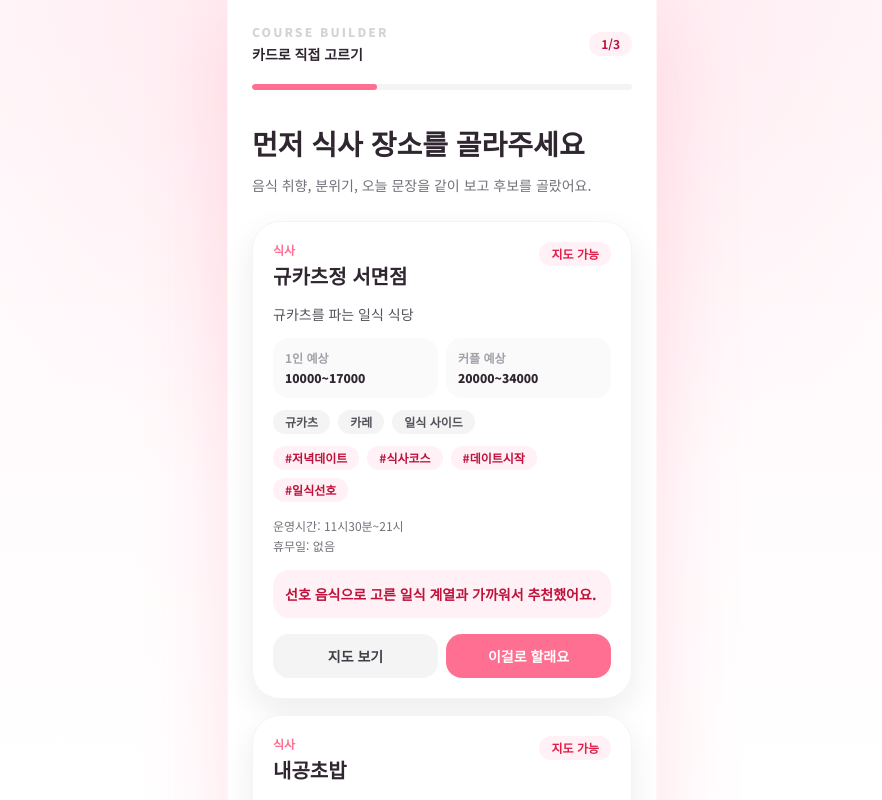
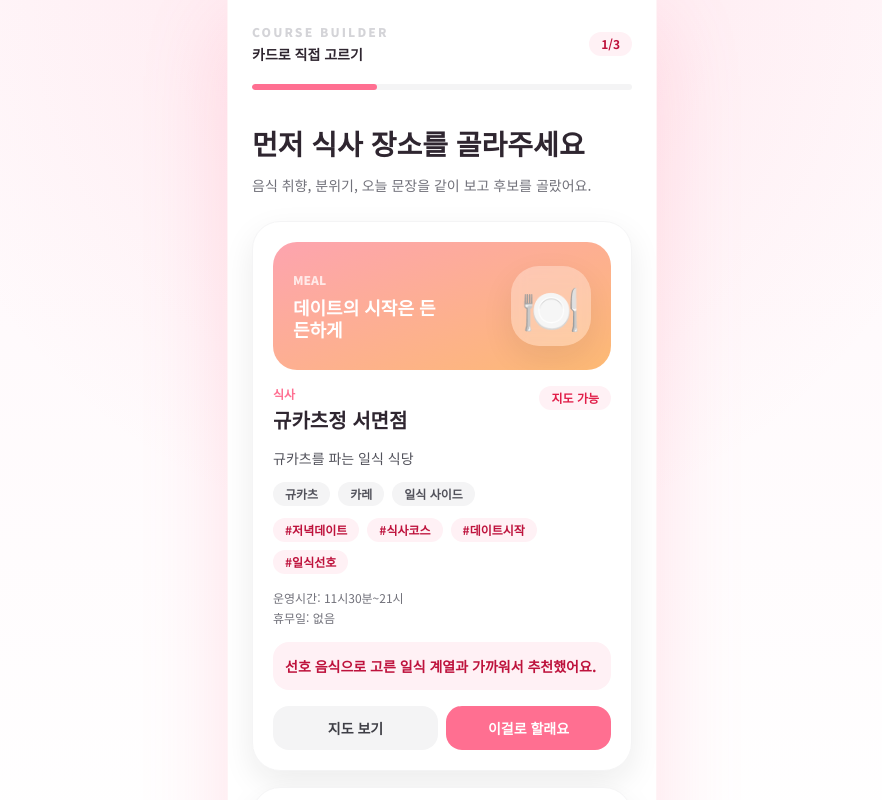
Before and after one commit to PMIN0927/PMIN, a Next.js app: page /card-mode in a window 1280 px wide. Shown: the top 800 px of the page, without its empty margins (198-1080 px from the left). Built offline with nearby package versions, Linux system fonts and the light colour scheme.

Commit message:
Add emoji visuals to place cards

```diff
--- a/app/page.tsx
+++ b/app/page.tsx
@@ -24,9 +24,11 @@ export default function HomePage() {
 
       <section className="flex flex-1 flex-col justify-center pb-10 text-center">
         <div className="mx-auto grid h-28 w-28 place-items-center rounded-[36px] bg-roseSoft text-6xl shadow-card">💗</div>
-        <h1 className="mt-10 text-[30px] font-black leading-tight text-ink">오늘 데이트 코스, 이제 고민하지 마세요</h1>
+        <h1 className="mx-auto mt-10 max-w-[320px] text-[27px] font-black leading-[1.25] text-ink">
+          오늘 데이트 예정이신가요?
+        </h1>
         <p className="mx-auto mt-4 max-w-[310px] text-[15px] leading-7 text-zinc-500">
-          취향과 오늘 기분을 바탕으로 식사, 카페나 술집, 중간에 들를 곳까지 한 번에 묶어드릴게요.
+          두 분의 분위기에 어울리는 식사, 카페나 술집, 중간에 들를 곳까지 한 번에 추천해드릴게요.
         </p>
 
         <div className="mt-9 grid grid-cols-3 gap-2">
--- a/components/PlaceCard.tsx
+++ b/components/PlaceCard.tsx
@@ -15,9 +15,22 @@ export default function PlaceCard({ place, onSelect, selected, cta = "이걸로
   const menus = [place.menu1, place.menu2, place.menu3].filter(Boolean);
   const mapUrl = place.naverMapUrl || place.kakaoMapUrl;
   const tags = [...(place.situationKeywords || []), ...(place.moodKeywords || [])].slice(0, 4);
+  const visual = getPlaceVisual(place);
 
   return (
     <article className={`rounded-[1.75rem] border bg-white ${compact ? "p-4 pl-12" : "p-5"} shadow-card ${selected ? "border-roseApp" : "border-zinc-100"}`}>
+      {!compact && (
+        <div className={`mb-4 flex h-32 items-center justify-between overflow-hidden rounded-[1.5rem] bg-gradient-to-br ${visual.gradient} px-5`}>
+          <div>
+            <p className="text-xs font-black text-white/75">{visual.label}</p>
+            <p className="mt-2 max-w-[150px] text-lg font-black leading-tight text-white">{visual.copy}</p>
+          </div>
+          <div className="grid h-20 w-20 place-items-center rounded-[28px] bg-white/30 text-5xl shadow-card backdrop-blur">
+            {visual.emoji}
+          </div>
+        </div>
+      )}
+
       <div className="flex items-start justify-between gap-3">
         <div className="min-w-0">
           <p className="text-xs font-black text-roseApp">{place.role || place.category || "데이트 장소"}</p>
@@ -27,19 +40,6 @@ export default function PlaceCard({ place, onSelect, selected, cta = "이걸로
       </div>
 
       <p className="mt-3 text-sm leading-6 text-zinc-600">{place.description || place.detailCategory || place.category || "방문 전 상세 정보를 확인해보세요."}</p>
-
-      {!compact && (
-        <div className="mt-3 grid grid-cols-2 gap-2 text-xs">
-          <div className="rounded-2xl bg-zinc-50 p-3">
-            <p className="font-bold text-zinc-400">1인 예상</p>
-            <p className="mt-1 font-black text-ink">{place.estimatedPricePerPerson || "확인필요"}</p>
-          </div>
-          <div className="rounded-2xl bg-zinc-50 p-3">
-            <p className="font-bold text-zinc-400">커플 예상</p>
-            <p className="mt-1 font-black text-ink">{place.estimatedPriceCouple || "확인필요"}</p>
-          </div>
-        </div>
-      )}
 
       {menus.length > 0 && !compact && (
         <div className="mt-3 flex flex-wrap gap-2">
@@ -89,3 +89,50 @@ export default function PlaceCard({ place, onSelect, selected, cta = "이걸로
     </article>
   );
 }
+
+function getPlaceVisual(place: Place) {
+  const text = [place.role, place.category, place.detailCategory, place.description, place.name, ...(place.coreKeywords || [])].join(" ");
+
+  if (/카페|커피|디저트|베이커리|빙수|찻집/.test(text)) {
+    return {
+      emoji: "☕",
+      label: "CAFE",
+      copy: "잠깐 쉬어가는 달달한 시간",
+      gradient: "from-amber-300 to-rose-300"
+    };
+  }
+
+  if (/술|이자카야|바|포차|하이볼|맥주|와인|주점|야키토리/.test(text)) {
+    return {
+      emoji: "🍻",
+      label: "DRINK",
+      copy: "저녁 분위기를 이어가는 한 잔",
+      gradient: "from-violet-400 to-fuchsia-400"
+    };
+  }
+
+  if (/사진|포토|스튜디오|방탈출|보드게임|오락실|인형뽑기|가챠|타로|소품/.test(text)) {
+    return {
+      emoji: "📸",
+      label: "PLAY",
+      copy: "중간에 들르면 좋은 가벼운 재미",
+      gradient: "from-sky-300 to-violet-400"
+    };
+  }
+
+  if (/샤브|국밥|한식|고기|곱창|라멘|초밥|파스타|피자|돈까스|쌀국수|중식|분식/.test(text)) {
+    return {
+      emoji: "🍽️",
+      label: "MEAL",
+      copy: "데이트의 시작은 든든하게",
+      gradient: "from-rose-300 to-orange-300"
+    };
+  }
+
+  return {
+    emoji: "💗",
+    label: "DATE",
+    copy: "오늘 코스에 어울리는 후보",
+    gradient: "from-rose-300 to-pink-400"
+  };
+}
```
Also changed, not shown: 1 other file (tests, documents, lock files or other folders).
